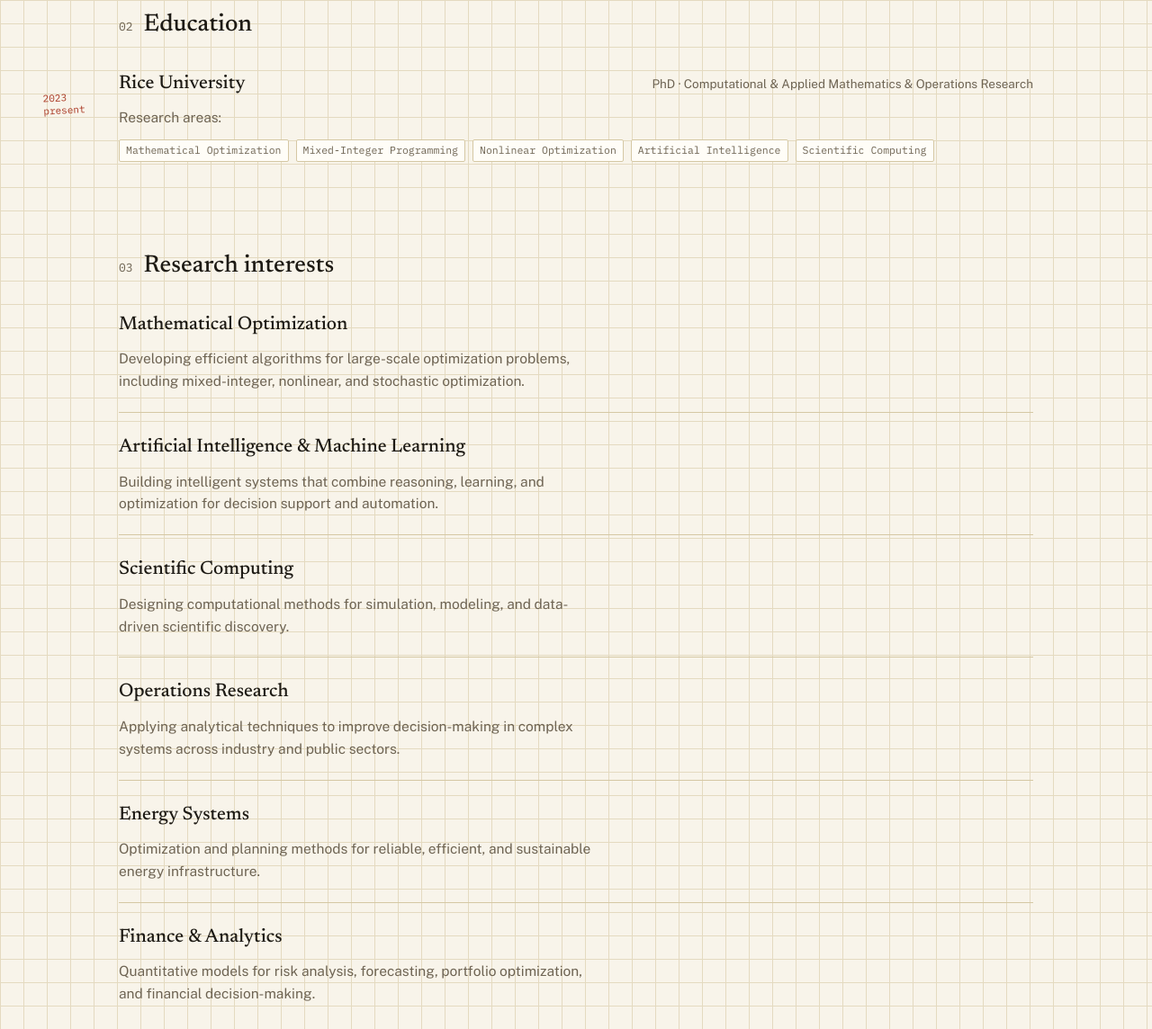
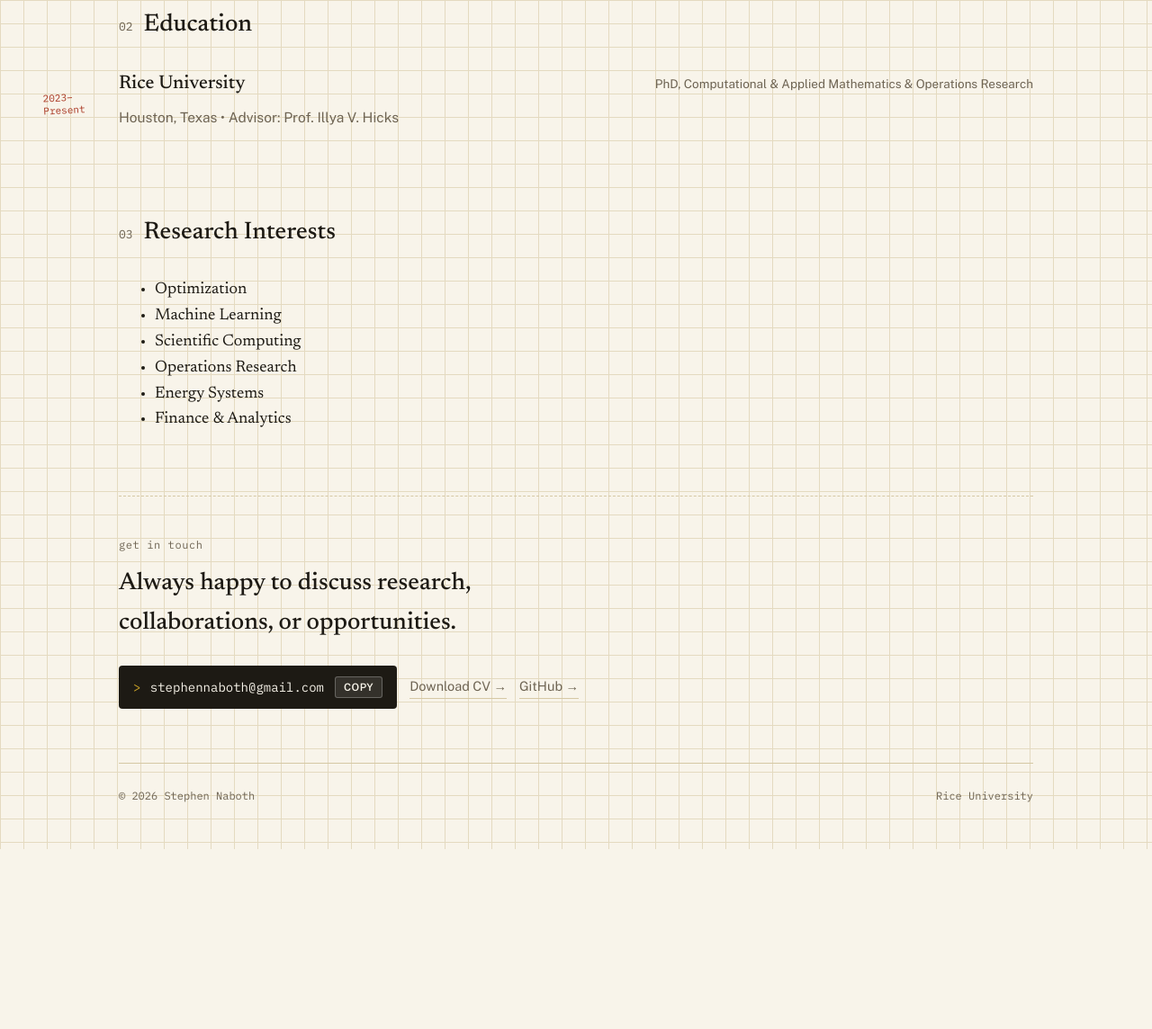
Before and after one commit to StephenNaboth/stephennaboth.github.io, an Astro site: page / in a window 1280 px wide. Shown: the part 1274-2418 px from the top of the page at 90% size. After the commit the page ends 2218 px from the top, so only its background shows below. Built offline with nearby package versions, Linux system fonts and the light colour scheme; Astro itself is replaced by a stand-in of ours.

Commit message:
sections update

```diff
--- a/src/pages/index.astro
+++ b/src/pages/index.astro
@@ -97,21 +97,21 @@ const github = "https://github.com/stephennaboth";
     <span class="mark">02</span>
     <h2>Education</h2>
   </div>
+
   <div class="entries">
     <div class="entry fade-in">
-          <span class="margin-note">2023<br />present</span>
+      <span class="margin-note">2023–Present</span>
+
       <div class="entry-head">
         <h3>Rice University</h3>
-            <span class="role">PhD &middot; Computational &amp; Applied Mathematics &amp; Operations Research</span>
+        <span class="role">
+          PhD, Computational &amp; Applied Mathematics &amp; Operations Research
+        </span>
       </div>
-          <p>Research areas:</p>
-          <div class="tags">
-            <span>Mathematical Optimization</span>
-            <span>Mixed-Integer Programming</span>
-            <span>Nonlinear Optimization</span>
-            <span>Artificial Intelligence</span>
-            <span>Scientific Computing</span>
-          </div>
+
+      <p>
+        Houston, Texas • Advisor: Prof. Illya V. Hicks
+      </p>
     </div>
   </div>
 </section>
@@ -119,70 +119,17 @@ const github = "https://github.com/stephennaboth";
     <section id="research">
   <div class="sec-head">
     <span class="mark">03</span>
-        <h2>Research interests</h2>
-      </div>
-      <div class="entries">
-        <div class="entry fade-in">
-          <div class="entry-head">
-            <h3>Mathematical Optimization</h3>
-          </div>
-          <p>
-            Developing efficient algorithms for large-scale optimization
-            problems, including mixed-integer, nonlinear, and stochastic
-            optimization.
-          </p>
+    <h2>Research Interests</h2>
   </div>
 
-        <div class="entry fade-in">
-          <div class="entry-head">
-            <h3>Artificial Intelligence &amp; Machine Learning</h3>
-          </div>
-          <p>
-            Building intelligent systems that combine reasoning, learning, and
-            optimization for decision support and automation.
-          </p>
-        </div>
-
-        <div class="entry fade-in">
-          <div class="entry-head">
-            <h3>Scientific Computing</h3>
-          </div>
-          <p>
-            Designing computational methods for simulation, modeling, and
-            data-driven scientific discovery.
-          </p>
-        </div>
-
-        <div class="entry fade-in">
-          <div class="entry-head">
-            <h3>Operations Research</h3>
-          </div>
-          <p>
-            Applying analytical techniques to improve decision-making in complex
-            systems across industry and public sectors.
-          </p>
-        </div>
-
-        <div class="entry fade-in">
-          <div class="entry-head">
-            <h3>Energy Systems</h3>
-          </div>
-          <p>
-            Optimization and planning methods for reliable, efficient, and
-            sustainable energy infrastructure.
-          </p>
-        </div>
-
-        <div class="entry fade-in">
-          <div class="entry-head">
-            <h3>Finance &amp; Analytics</h3>
-          </div>
-          <p>
-            Quantitative models for risk analysis, forecasting, portfolio
-            optimization, and financial decision-making.
-          </p>
-        </div>
-      </div>
+  <ul class="research-list fade-in">
+    <li>Optimization</li>
+    <li>Machine Learning</li>
+    <li>Scientific Computing</li>
+    <li>Operations Research</li>
+    <li>Energy Systems</li>
+    <li>Finance &amp; Analytics</li>
+  </ul>
 </section>
 
     <section id="contact" class="closing fade-in">
```
Lines whose indentation alone changed are shown as unchanged.
